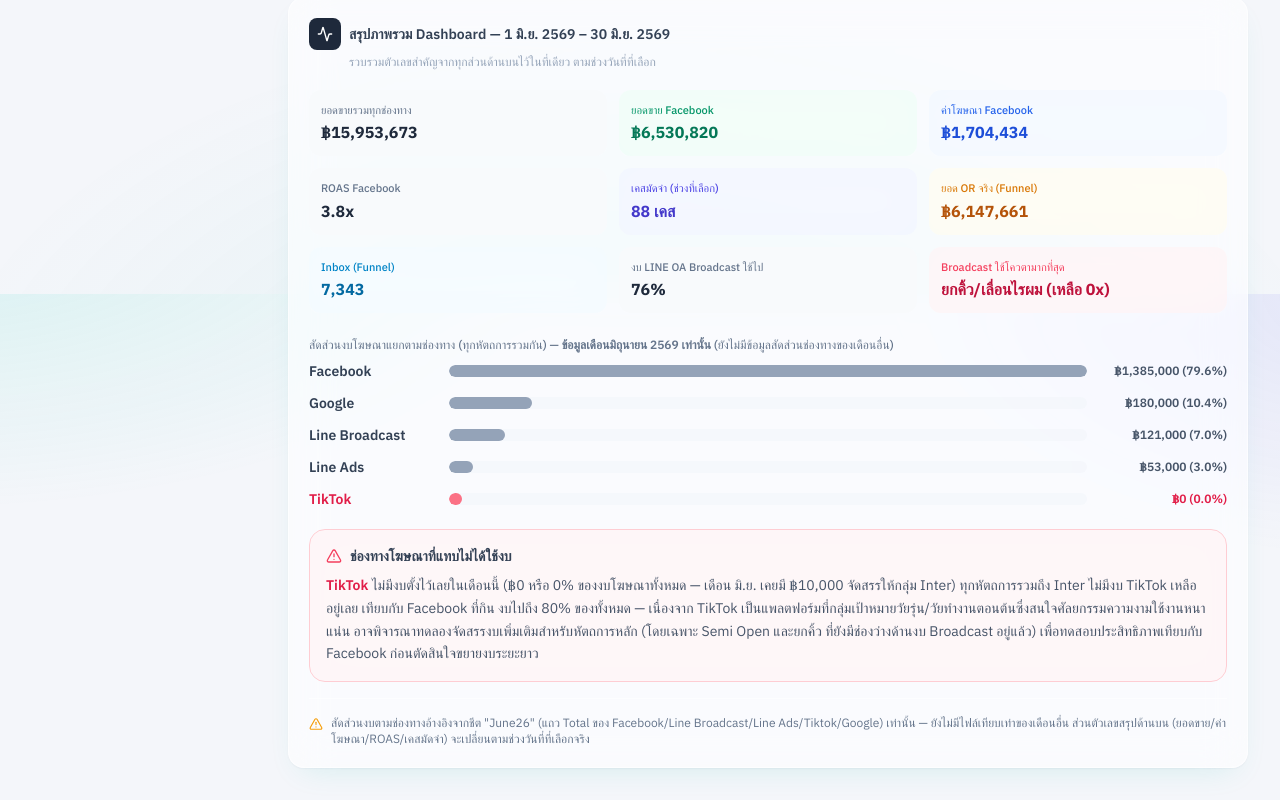
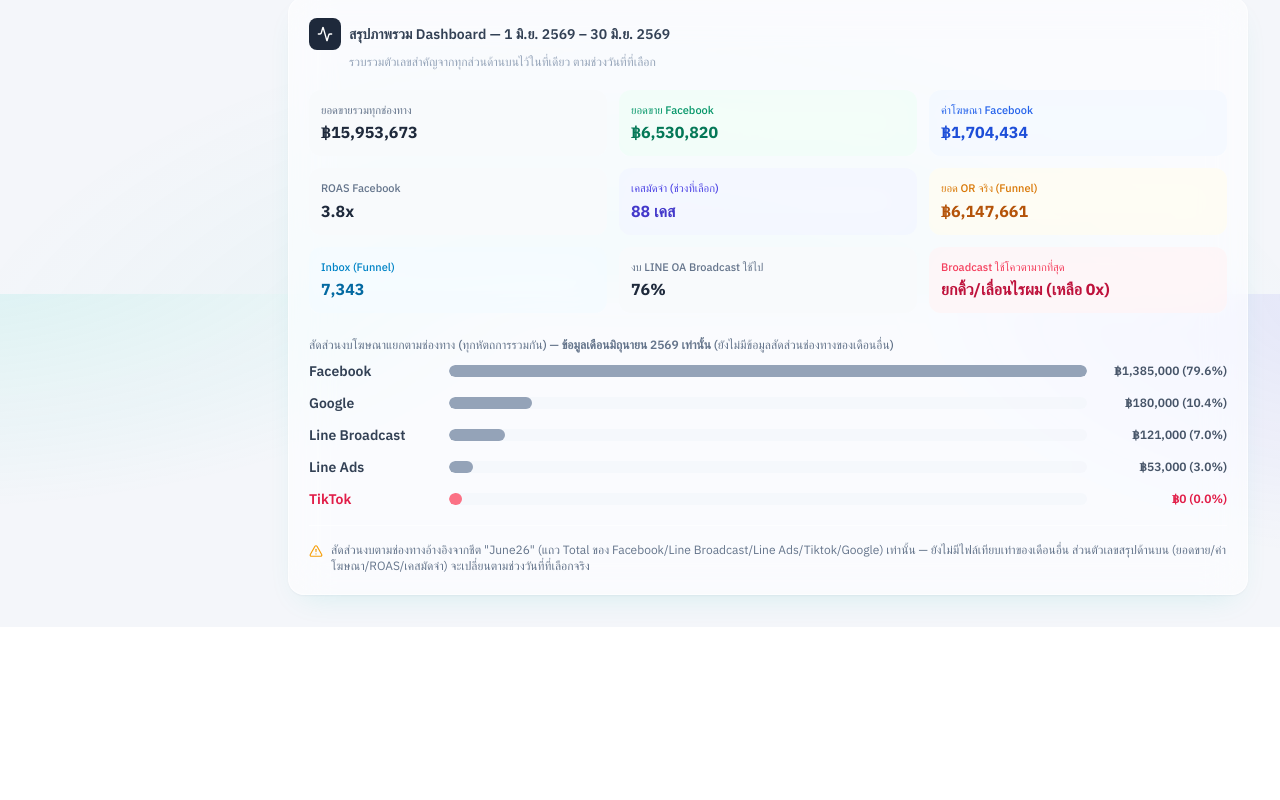
Before and after one commit to tanisornson1911-S45/Daily-S45Clinic-Digital-Report, a React (Vite) app: page / in a window 1280 px wide. Shown: the part 1306-2106 px from the top of the page. After the commit the page ends 1933 px from the top, so only its background shows below. Built offline with nearby package versions, Linux system fonts and the light colour scheme; a web font is replaced by a local one.

Commit message:
Remove the "unused TikTok budget" callout from the Sales page
Per request — don't show this notice anymore.

```diff
--- a/src/App.jsx
+++ b/src/App.jsx
@@ -3228,21 +3228,6 @@ export default function AdsDashboard() {
             })}
           </div>
 
-          {/* Unused platform callout */}
-          <div className="mt-5 rounded-2xl border border-rose-200 bg-rose-50/60 p-4">
-            <div className="flex items-center gap-2 mb-2">
-              <AlertTriangle size={16} className="text-rose-500" />
-              <h3 className="text-sm font-semibold text-slate-700">ช่องทางโฆษณาที่แทบไม่ได้ใช้งบ</h3>
-            </div>
-            <p className="text-sm text-slate-600 leading-relaxed">
-              <span className="font-semibold text-rose-600">TikTok</span> ไม่มีงบตั้งไว้เลยในเดือนนี้ (฿0 หรือ 0% ของงบโฆษณาทั้งหมด — เดือน
-              มิ.ย. เคยมี ฿10,000 จัดสรรให้กลุ่ม Inter) ทุกหัตถการรวมถึง Inter ไม่มีงบ TikTok เหลืออยู่เลย เทียบกับ Facebook ที่กิน
-              งบไปถึง {((CHANNEL_MIX.find((c) => c.key === "facebook").budget / CHANNEL_MIX_TOTAL) * 100).toFixed(0)}% ของทั้งหมด —
-              เนื่องจาก TikTok เป็นแพลตฟอร์มที่กลุ่มเป้าหมายวัยรุ่น/วัยทำงานตอนต้นซึ่งสนใจศัลยกรรมความงามใช้งานหนาแน่น
-              อาจพิจารณาทดลองจัดสรรงบเพิ่มเติมสำหรับหัตถการหลัก (โดยเฉพาะ Semi Open และยกคิ้ว ที่ยังมีช่องว่างด้านงบ Broadcast อยู่แล้ว)
-              เพื่อทดสอบประสิทธิภาพเทียบกับ Facebook ก่อนตัดสินใจขยายงบระยะยาว
-            </p>
-          </div>
 
           <div className="mt-4 pt-4 border-t border-slate-100 flex items-start gap-2 text-xs text-slate-500">
             <AlertTriangle size={14} className="text-amber-500 mt-0.5 shrink-0" />
```
